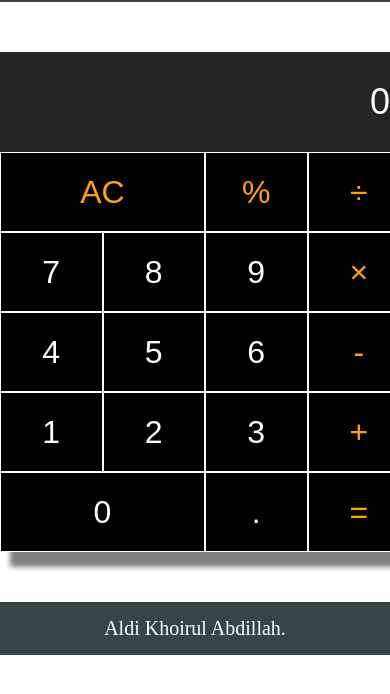
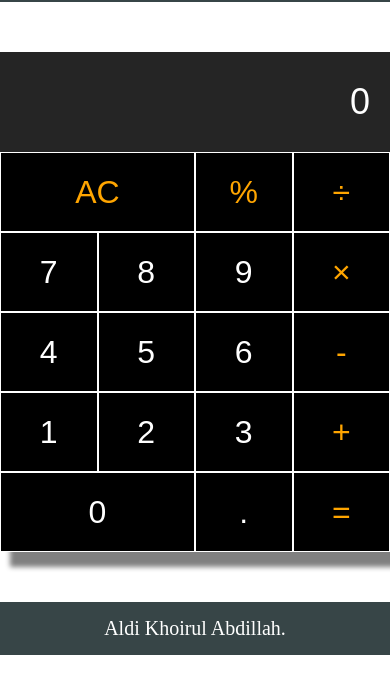
Before and after one commit to aldikhoirul/calculator, a plain HTML site: page index.html in a window 390 px wide. Shown: the part 78-772 px from the top of the page. Drawn offline with Linux system fonts and the light colour scheme.

Commit message:
Update stylesheet.css

```diff
--- a/stylesheet.css
+++ b/stylesheet.css
@@ -1,11 +1,16 @@
+* {
+  box-sizing: border-box;
+}
+
 body {
   margin: 0;
 }
 
-.container {
-    width: 1170px;
-    padding: 0 15px;
-    margin: 0 auto;
+.flex-container {
+  display: flex;
+  flex-direction: row;
+  font-size: 30px;
+  text-align: center;
 }
 
 h1,
@@ -90,3 +95,13 @@ footer p {
   font-size: 20px;
   color: white;
 }
+
+/* Responsive layout - makes a one column-layout instead of two-column layout */
+@media only screen and (max-width: 620px) {
+  header,
+  .flex-container,
+  .calculator,
+  footer {
+    width: 100%;
+  }
+}
```
Lines whose indentation alone changed are shown as unchanged.
